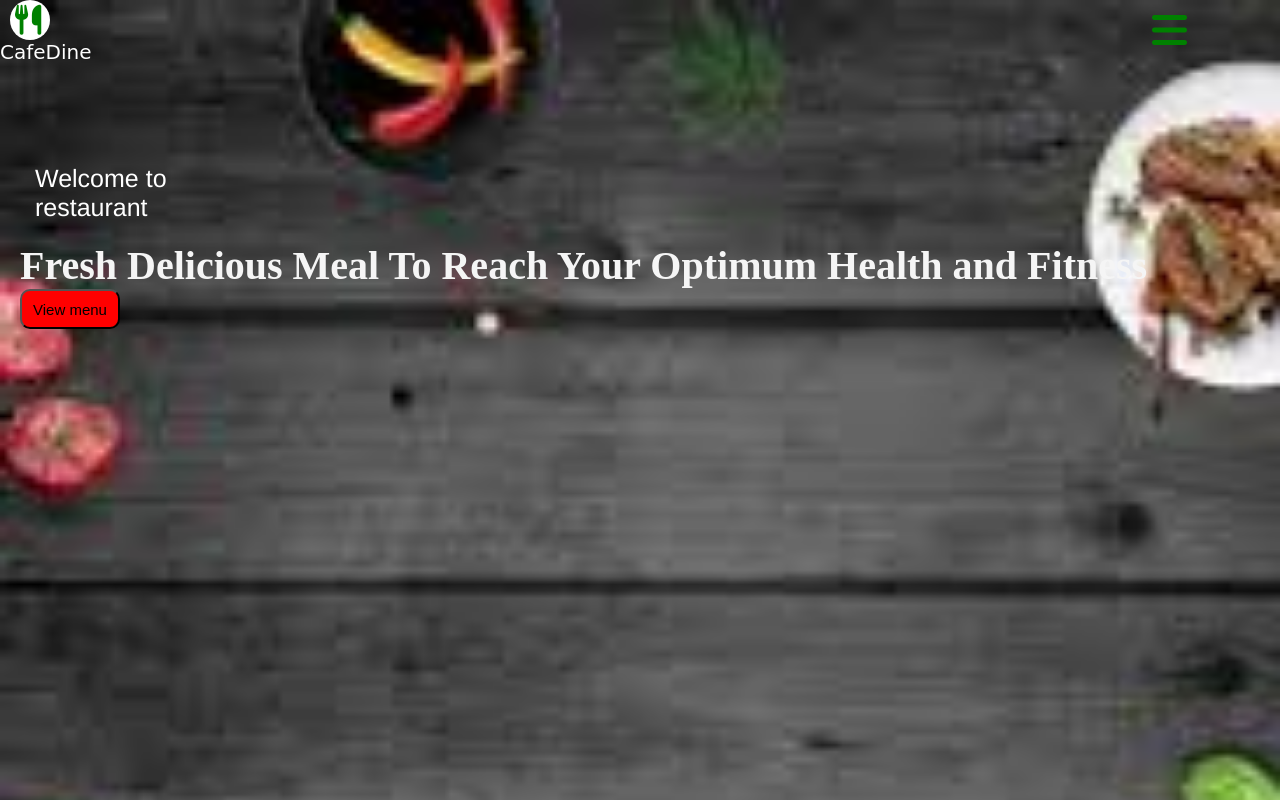
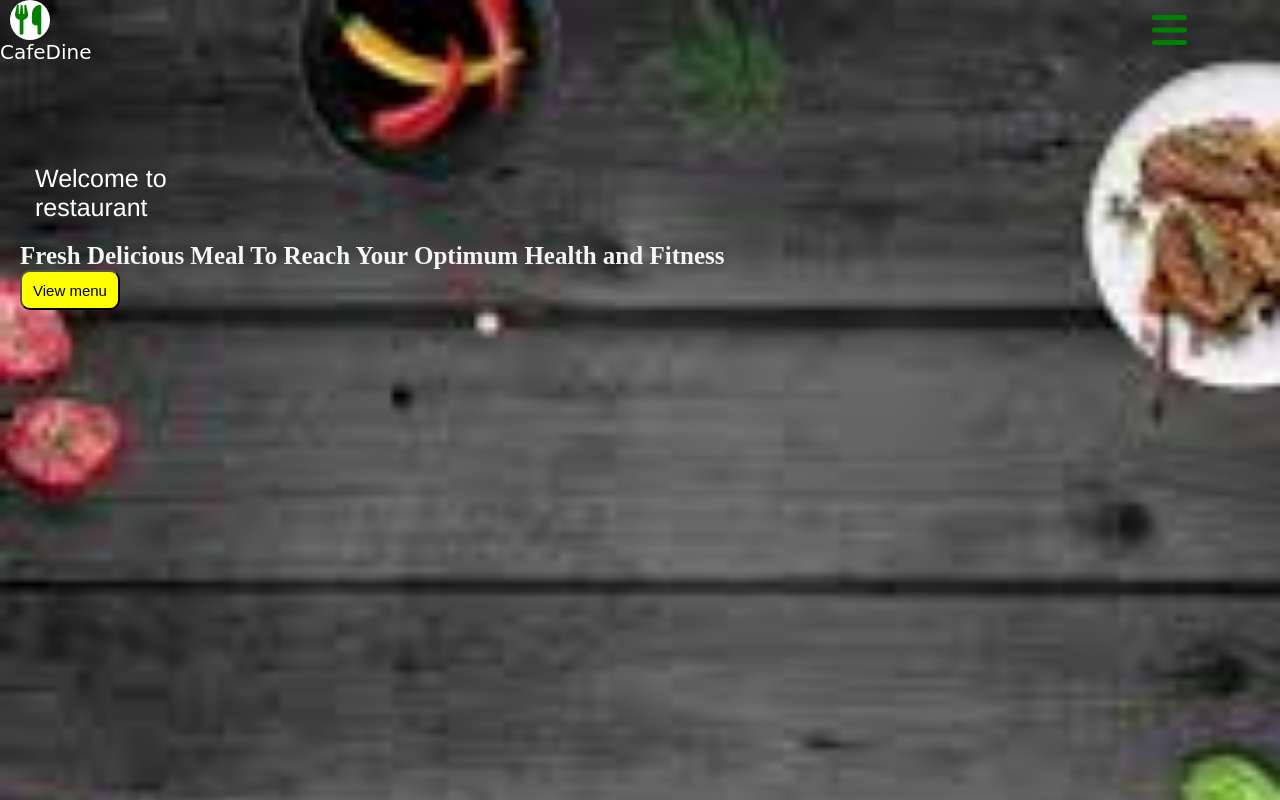
Before and after one commit to Eunini/eatery, a plain HTML site: page index.html in a window 1280 px wide. Drawn offline with Linux system fonts and the light colour scheme.

Commit message:
Update style.css

```diff
--- a/style.css
+++ b/style.css
@@ -64,7 +64,7 @@
   width: 150px;
   }
   .info {
-    font-size: 40px;
+    font-size: 25px;
     font-weight: bold;
     top: 200px;
     color: whitesmoke;
@@ -119,7 +119,7 @@
     padding: 8px;
     font-size: 15px;
     color: black;
-    background: red ;
+    background:yellow;
     justify-content: center;
     margin: auto;
   }
```
